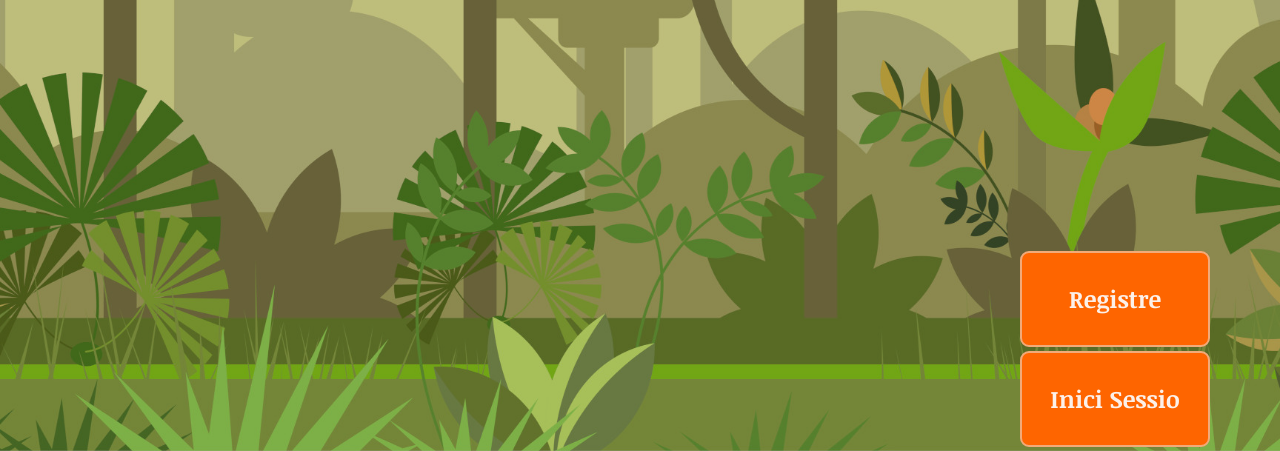
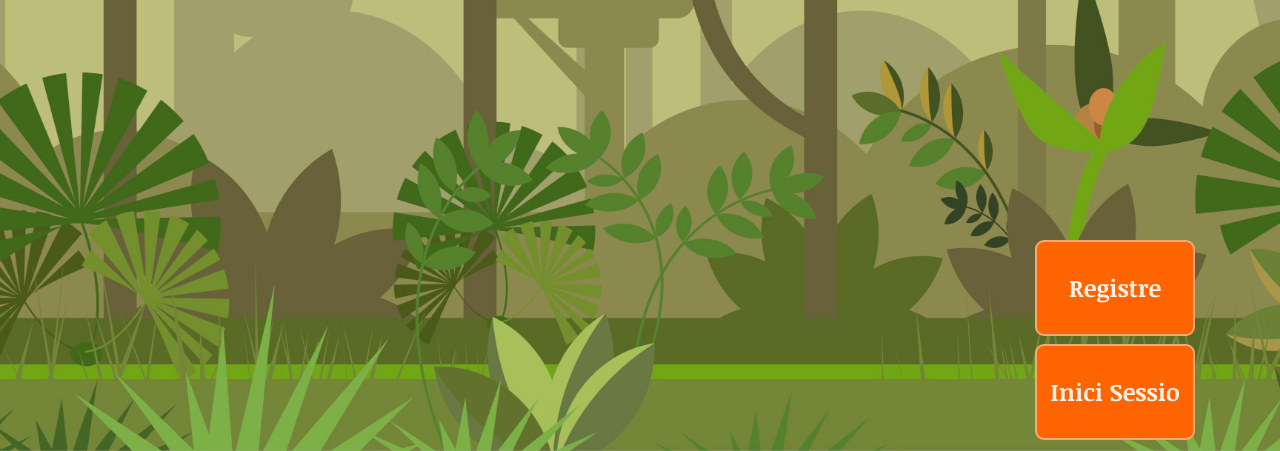
Before and after one commit to estefania95/SpeedQuiz_2.7, a Django app: page / in a window 1280 px wide. Shown: the part 349-800 px from the top of the page. Run offline with Django 3.2, Linux system fonts and the light colour scheme; data comes from the database, SQL or seed files in the repository; data that the repository does not hold is empty; some libraries are stand-ins or nearby versions.

Commit message:
canvis ultima hora

```diff
--- a/static/styles/scss/module/_butons.scss
+++ b/static/styles/scss/module/_butons.scss
@@ -7,10 +7,11 @@
   color: var(--blanc);
   border: 2px solid var(--tercer-color);
   font-size: .9rem;
-  a{
-    font-family: 'Noticia Text', serif;
-    font-weight: bold;
-    color: var(--blanc);
+  font-family: 'Noticia Text', serif;
+  font-weight: bold;
+  color: var(--blanc);
+  @media screen and (min-width: 972px) {
+    font-size: 1.5rem;
   }
 }
 .boto--posar{
--- a/templates/base.html
+++ b/templates/base.html
@@ -23,6 +23,5 @@
   crossorigin="anonymous"></script>
   <script defer src="https://use.fontawesome.com/releases/v5.7.1/js/all.js" integrity="sha384-eVEQC9zshBn0rFj4+TU78eNA19HMNigMviK/PU/FFjLXqa/GKPgX58rvt5Z8PLs7" crossorigin="anonymous"></script>
   <script src="{% static '/styles/scss/bootstrap-4.2.1-dist/js/bootstrap.min.js' %}"></script>
-  <script src="{% static '/js/index-min.js' %}"></script>
-<script src="{% static '/js/botiga.js' %}"></script>
+  <script src="{% static '/js/registre_iniciSessio.js' %}"></script>
 </html>
--- a/templates/benvinguda/index.html
+++ b/templates/benvinguda/index.html
@@ -16,8 +16,8 @@
         <img src="{% static '/imatges/logo/logo.svg' %}" alt="" srcset="" class="col-5 offset-3">
       </div>
       <div class="row h-75 flex-column justify-content-end pb-1">
-        <button class="buto col-2 offset-10 mb-1"><a href="{% url 'registre' %}"><span>Registre</span></a></button>
-        <button class="buto col-2 offset-10"><a href="{% url 'iniciSessio' %}">Inici Sessio</a></button>
+          <a href="{% url 'registre' %}" class="aLink col-2 offset-10 mb-1"><button class="buto w-100 h-100">Registre</button></a>
+          <a href="{% url 'iniciSessio' %}" class="aLink col-2 offset-10 mb-1"><button class="buto w-100 h-100">Inici Sessio</button></a>
       </div>
     </div>
   </body>
--- a/templates/botiga/botiga.html
+++ b/templates/botiga/botiga.html
@@ -6,6 +6,9 @@
   <meta name="viewport" content="width=device-width, initial-scale=1.0">
   <meta http-equiv="X-UA-Compatible" content="ie=edge">
   {% load static %}
+  {%block css%}
+  <script src="{% static '/js/botiga.js' %}"></script>
+  {%endblock%}
   <title>Document</title>
 </head>
 {% block content %}
--- a/templates/joc/unJugador.html
+++ b/templates/joc/unJugador.html
@@ -6,6 +6,9 @@
   <meta name="viewport" content="width=device-width, initial-scale=1.0">
   <meta http-equiv="X-UA-Compatible" content="ie=edge">
   {% load static %}
+  {%block css%}
+  <script src="{% static '/js/joc.js' %}"></script>
+  {%endblock%}
   <title>Document</title>
 </head>
 {% block content %}
```
Also changed, not shown: static/styles/css/index.css.
